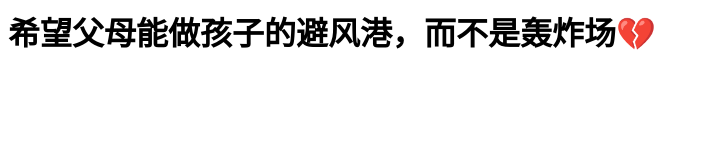
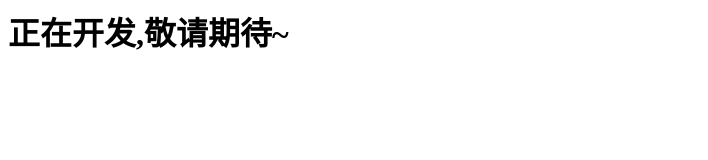
Before and after one commit to wyq88/wyq88, a plain HTML site: page index.html in a window 1280 px wide. Shown: the whole page, without its empty margins (0-708 px from the left). Drawn offline with Linux system fonts and the light colour scheme.

Commit message:
Update index.html

```diff
--- a/index.html
+++ b/index.html
@@ -1,5 +1,5 @@
 <title>更多</title>
-<h1>希望父母能做孩子的避风港，而不是轰炸场💔</h1>
+<h1>正在开发,敬请期待~</h1>
 <script>
         //鼠标点击出现爱心特效
         (function (window, document, undefined) {
```
